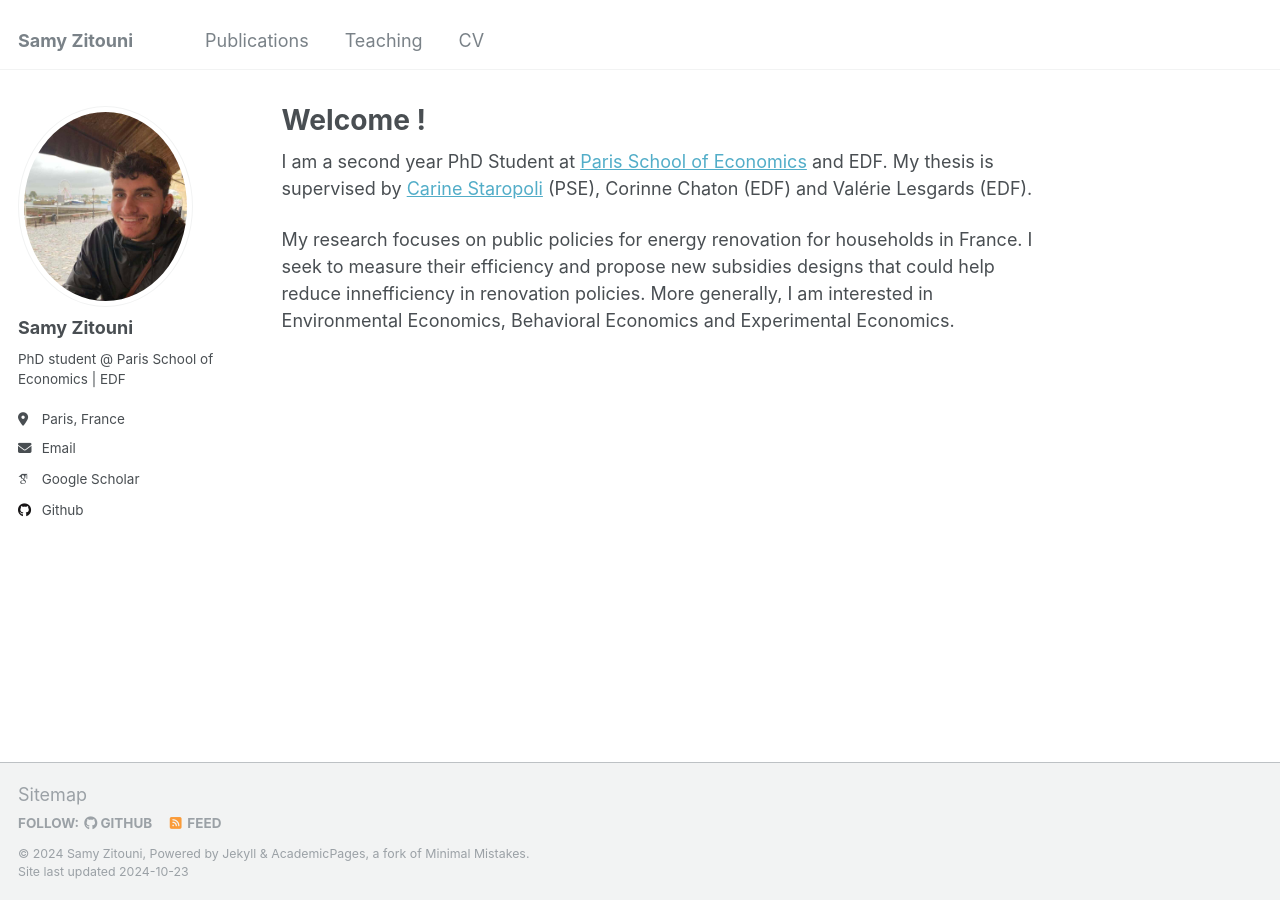
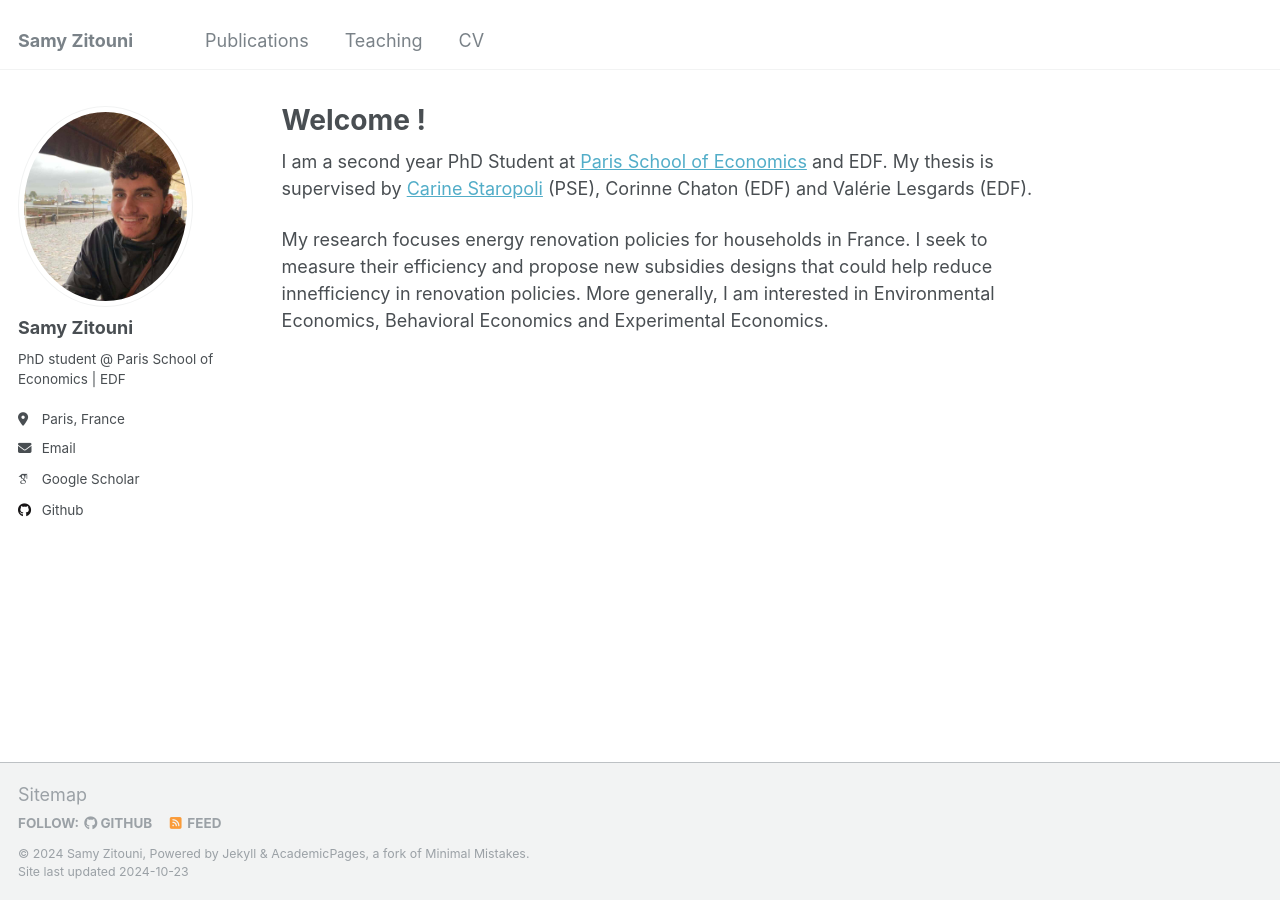
Before and after one commit to SamyZtn/samyzitouni.github.io, a Jekyll site: the page built from _pages/about.md, in a window 1280 px wide. Built offline with Jekyll 4.4.1, drawn with Linux system fonts in a browser that asks for light colours; some web fonts are replaced.

Commit message:
Update about.md

```diff
--- a/_pages/about.md
+++ b/_pages/about.md
@@ -9,4 +9,5 @@ redirect_from:
 
 I am a second year PhD Student at [Paris School of Economics](https://www.parisschoolofeconomics.eu/en/) and EDF. My thesis is supervised by [Carine Staropoli](https://www.parisschoolofeconomics.eu/equipes/carine-staropoli/) (PSE), Corinne Chaton (EDF) and Valérie Lesgards (EDF).
 
-My research focuses on public policies for energy renovation for households in France. I seek to measure their efficiency and propose new subsidies designs that could help reduce innefficiency in renovation policies. More generally, I am interested in Environmental Economics, Behavioral Economics and Experimental Economics.
+
+My research focuses energy renovation policies for households in France. I seek to measure their efficiency and propose new subsidies designs that could help reduce innefficiency in renovation policies. More generally, I am interested in Environmental Economics, Behavioral Economics and Experimental Economics.
```
